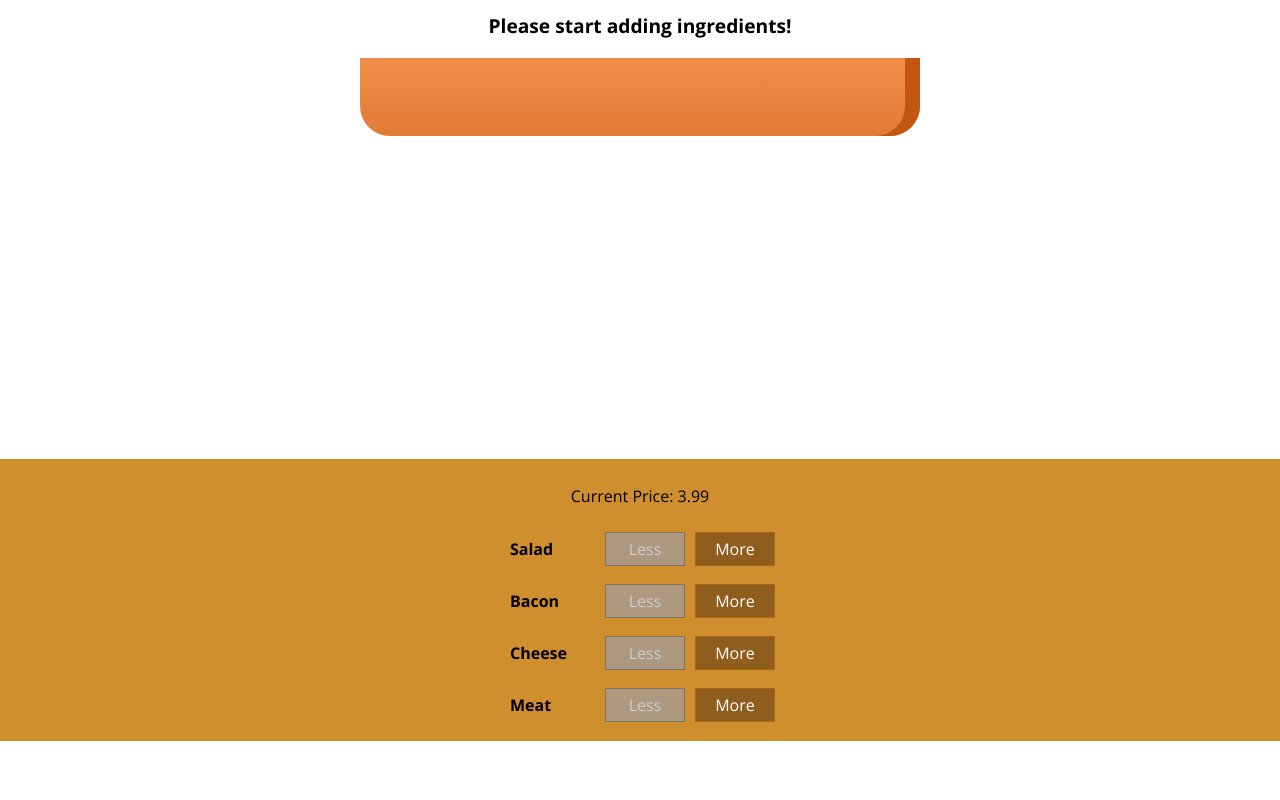
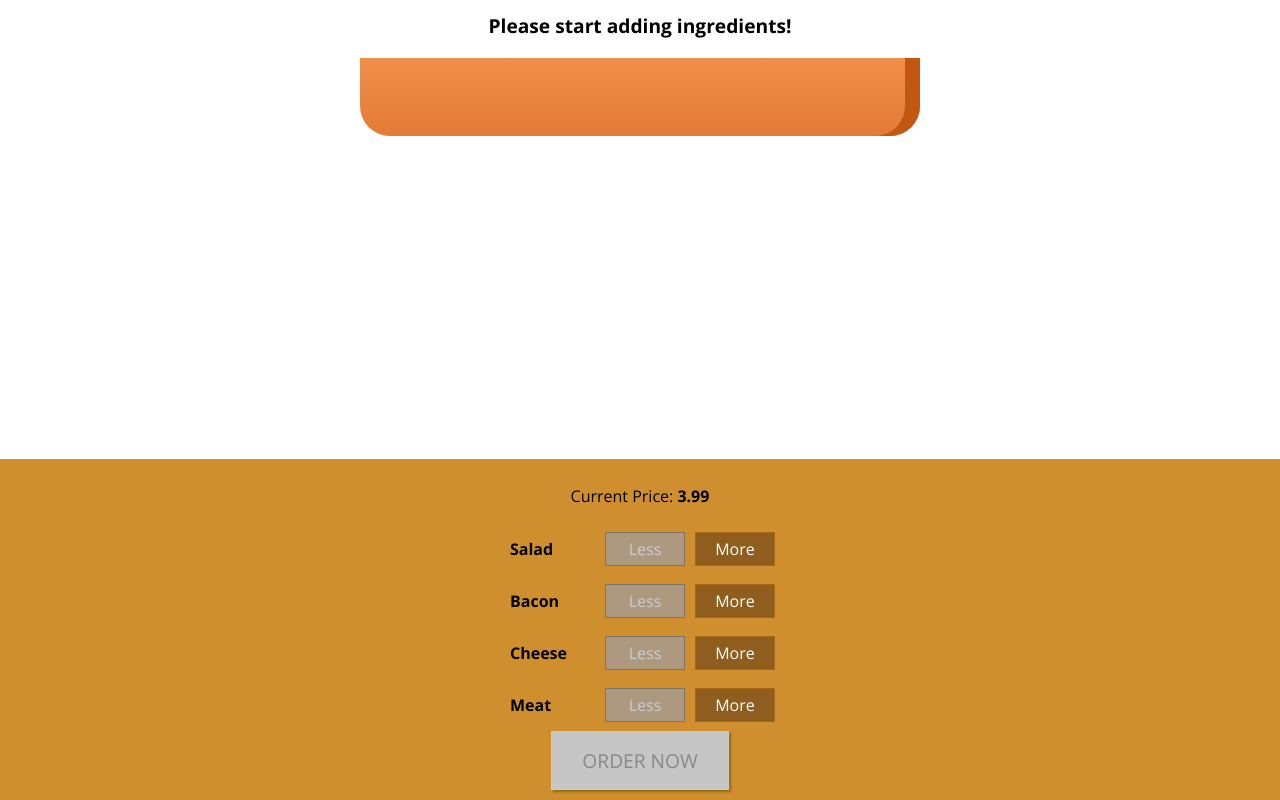
Before and after one commit to raphaelpinel/deli-burger, a React (Create React App) app: page / in a window 1280 px wide. Shown: the part 179-979 px from the top of the page. Before the commit the page ends 920 px from the top, so only its background shows below. Built offline with nearby package versions, Linux system fonts and the light colour scheme.

Commit message:
added Order now button

```diff
--- a/src/components/Burger/BuildControls/BuildControls.js
+++ b/src/components/Burger/BuildControls/BuildControls.js
@@ -12,7 +12,9 @@
 
 const buildControls = props => (
   <div className={classes.BuildControls}>
-    <p>Current Price: {props.price}</p>
+    <p>
+      Current Price: <strong>{props.price}</strong>
+    </p>
     {controls.map(ctrl => (
       <BuildControl
         key={ctrl.label}
@@ -22,6 +24,9 @@
         disabled={props.disabled[ctrl.type]}
       />
     ))}
+    <button className={classes.OrderButton} disabled={!props.purchasable}>
+      ORDER NOW
+    </button>
   </div>
 );
 
--- a/src/components/Burger/BuildControls/BuildControls.module.css
+++ b/src/components/Burger/BuildControls/BuildControls.module.css
@@ -8,3 +8,45 @@
   margin: auto;
   padding: 10px 0;
 }
+
+.OrderButton {
+  background-color: #dad735;
+  outline: none;
+  cursor: pointer;
+  border: 1px solid #966909;
+  color: #966909;
+  font-family: inherit;
+  font-size: 1.2em;
+  padding: 15px 30px;
+  box-shadow: 2px 2px 2px #966909;
+}
+
+.OrderButton:hover,
+.OrderButton:active {
+  background-color: #a0db41;
+  border: 1px solid #966909;
+  color: #966909;
+}
+
+.OrderButton:disabled {
+  background-color: #c7c6c6;
+  cursor: not-allowed;
+  border: 1px solid #ccc;
+  color: #888888;
+}
+
+.OrderButton:not(:disabled) {
+  animation: enable 0.3s linear;
+}
+
+@keyframes enable {
+  0% {
+    transform: scale(1);
+  }
+  60% {
+    transform: scale(1.1);
+  }
+  100% {
+    transform: scale(1);
+  }
+}
--- a/src/components/Burger/Burger.js
+++ b/src/components/Burger/Burger.js
@@ -16,6 +16,10 @@
   if (transformedIngredients.length === 0) {
     transformedIngredients = <p>Please start adding ingredients!</p>;
   }
+  if (transformedIngredients.length >= 8) {
+    let maxAlert = <p>You can only add 8 ingredients!</p>;
+    alert(maxAlert.props.children);
+  }
 
   return (
     <div className={classes.Burger}>
--- a/src/containers/BurgerBuilder/BurgerBuilder.js
+++ b/src/containers/BurgerBuilder/BurgerBuilder.js
@@ -18,8 +18,20 @@
       cheese: 0,
       meat: 0
     },
-    totalPrice: 3.99
+    totalPrice: 3.99,
+    purchasable: false
   };
+
+  updatePurchaseState(ingredients) {
+    const sum = Object.keys(ingredients)
+      .map(igKey => {
+        return ingredients[igKey];
+      })
+      .reduce((sum, el) => {
+        return sum + el;
+      }, 0);
+    this.setState({ purchasable: sum > 0 });
+  }
   addIngredientHandler = type => {
     const oldCount = this.state.ingredients[type];
     const updatedCount = oldCount + 1;
@@ -31,6 +43,7 @@
     const oldPrice = this.state.totalPrice;
     const newPrice = oldPrice + priceAddition;
     this.setState({ ingredients: updatedIngredients, totalPrice: newPrice });
+    this.updatePurchaseState(updatedIngredients);
   };
   removeIngredientHandler = type => {
     const oldCount = this.state.ingredients[type];
@@ -46,6 +59,7 @@
     const oldPrice = this.state.totalPrice;
     const newPrice = oldPrice - priceDeduction;
     this.setState({ ingredients: updatedIngredients, totalPrice: newPrice });
+    this.updatePurchaseState(updatedIngredients);
   };
   render() {
     const disabledInfo = {
@@ -62,6 +76,7 @@
           ingredientAdded={this.addIngredientHandler}
           ingredientRemoved={this.removeIngredientHandler}
           disabled={disabledInfo}
+          purchasable={this.state.purchasable}
           price={this.state.totalPrice.toFixed(2)}
         />
       </>
```
